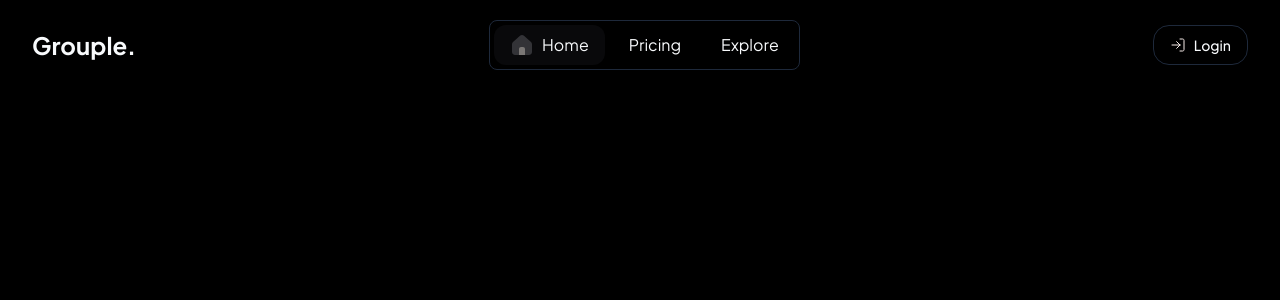
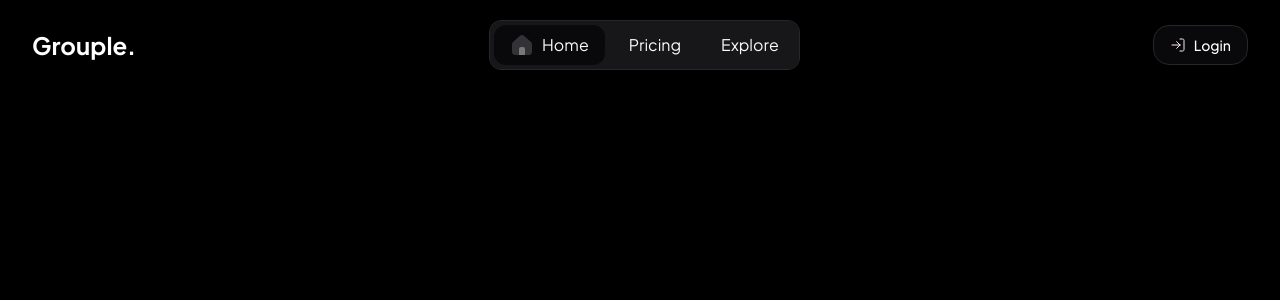
Before and after one commit to Kuldeep9711/grouple, a Next.js app: page / in a window 1280 px wide. Shown: the top 300 px of the page. Built offline with nearby package versions, Linux system fonts and the light colour scheme.

Commit message:
Feat: orientation mobile / desktop rebulid case-desktop

```diff
--- a/package.json
+++ b/package.json
@@ -4,7 +4,7 @@
     "private": true,
     "scripts": {
         "dev": "next dev",
-        "build": "next build",
+        "build": "prisma generate && next build",
         "start": "next start",
         "lint": "next lint",
         "format": "prettier --write .",
--- a/src/app/(landing)/_components/navbar/index.tsx
+++ b/src/app/(landing)/_components/navbar/index.tsx
@@ -1,10 +1,10 @@
 import GlassSheet from "@/components/global/glass-sheet"
 import { Button } from "@/components/ui/button"
 import { Logout } from "@/icons"
+
 import { MenuIcon } from "lucide-react"
 import Link from "next/link"
 import Menu from "./menu"
-
 
 type Props = {}
 
--- a/src/app/(landing)/_components/navbar/menu.tsx
+++ b/src/app/(landing)/_components/navbar/menu.tsx
@@ -15,15 +15,15 @@ const Menu = ({ orientation }: MenuProps) => {
   switch (orientation) {
     case "desktop":
       return (
-                <Card className="bg-themeGray border-themeGray bg-clip-padding backdrop-blur_safari backdrop-filter backdrop-blur-2xl bg-opacity-60 p-1 lg:flex hidden rounded=xl">
+        <Card className="bg-themeGray border-themeGray bg-clip-padding backdrop--blur__safari backdrop-filter backdrop-blur-2xl bg-opacity-60 p-1 lg:flex hidden rounded-xl">
           <CardContent className="p-0 flex gap-2">
             {GROUPLE_CONSTANT.landingPageMenu.map((menuItem) => (
               <Link
                 href={menuItem.path}
                 {...(menuItem.section && {
-    onclick: () => onSetSection(menuItem.path),
+                  onClick: () => onSetSection(menuItem.path),
                 })}
-className= {cn(
+                className={cn(
                   "rounded-xl flex gap-2 py-2 px-4 items-center",
                   section == menuItem.path
                     ? "bg-[#09090B] border-[#27272A]"
@@ -38,8 +38,28 @@ key={menuItem.id}
           </CardContent>
         </Card>
       )
+
     case "mobile":
-            return <div></div>
+      return (
+        <div className="flex flex-col mt-10">
+          {GROUPLE_CONSTANT.landingPageMenu.map((menuItem) => (
+            <Link
+              href={menuItem.path}
+              {...(menuItem.section && {
+                onClick: () => onSetSection(menuItem.path),
+              })}
+              className={cn(
+                "rounded-xl flex gap-2 py-2 px-4 items-center",
+                section == menuItem.path ? "bg-themeGray border-[#27272A]" : "",
+              )}
+              key={menuItem.id}
+            >
+              {menuItem.icon}
+              {menuItem.label}
+            </Link>
+          ))}
+        </div>
+      )
     default:
       return <></>
   }
--- a/src/app/(landing)/page.tsx
+++ b/src/app/(landing)/page.tsx
@@ -1,4 +1,4 @@
-import Image from "next/image"
+
 
 export default function Home() {
     return (
--- a/src/app/globals.css
+++ b/src/app/global.css
@@ -6,6 +6,20 @@ html {
   --scroll-behavior: smooth !important;
   scroll-behavior: smooth !important;
 }
+/* add utilities for border or background or forground */
+
+@layer utilities {
+  .border-border {
+    border-color: black /* Replace with your desired color */
+  }
+  .bg-background {
+    background-color:  black/* Replace with your desired color */
+  }
+  .text-foreground {
+    color:  white/* Replace with your desired color */
+  }
+}
+
 
 @layer base {
   :root {
--- a/src/app/layout.tsx
+++ b/src/app/layout.tsx
@@ -5,7 +5,7 @@ import { ClerkProvider } from "@clerk/nextjs"
 import type { Metadata } from "next"
 import { Plus_Jakarta_Sans } from "next/font/google"
 import { Toaster } from "sonner"
-import "./globals.css"
+import "./global.css"
 
 const jakarta = Plus_Jakarta_Sans({ subsets: ["latin"] })
 
--- a/src/constants/menus.tsx
+++ b/src/constants/menus.tsx
@@ -1,4 +1,5 @@
 import { CreditCard, Explore, Home } from "@/icons"
+
 
 export type MenuProps = {
     id: number
--- a/tailwind.config.ts
+++ b/tailwind.config.ts
@@ -17,8 +17,16 @@ const config = {
         "2xl": "1400px",
       },
     },
+    backgroundImage: {
+      "radial-gradient": "radial-gradient(circle at 50% 40%, white, black)",
+    },
     extend: {
       colors: {
+        themeBlack: "#09090B",
+        themeGray: "#27272A",
+        themeDarkGray: "#27272A",
+        themeTextGray: "#B4B0AE",
+        themeTextWhite: "#F7ECE9",
         border: "hsl(var(--border))",
         input: "hsl(var(--input))",
         ring: "hsl(var(--ring))",
```
Lines whose indentation alone changed are shown as unchanged.
